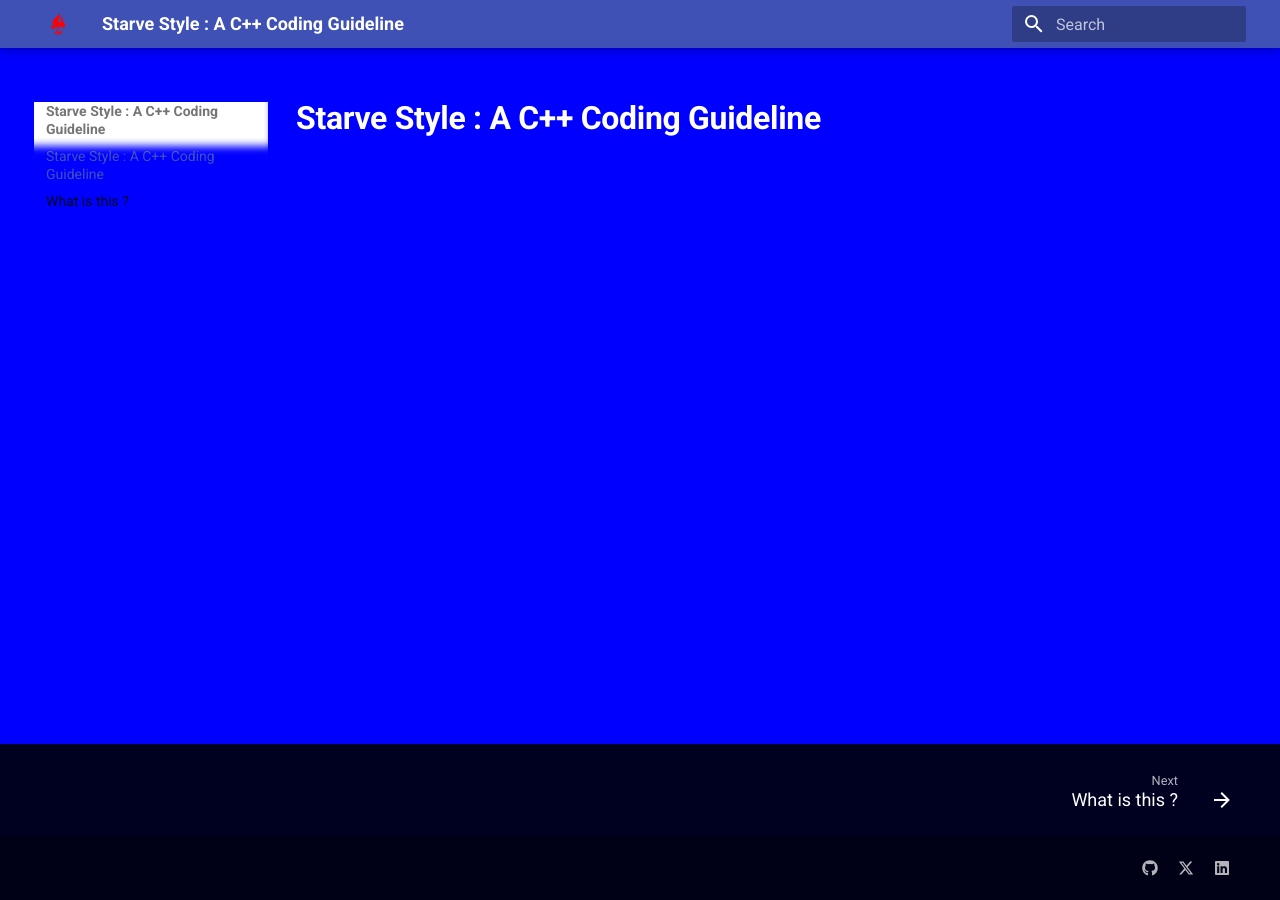
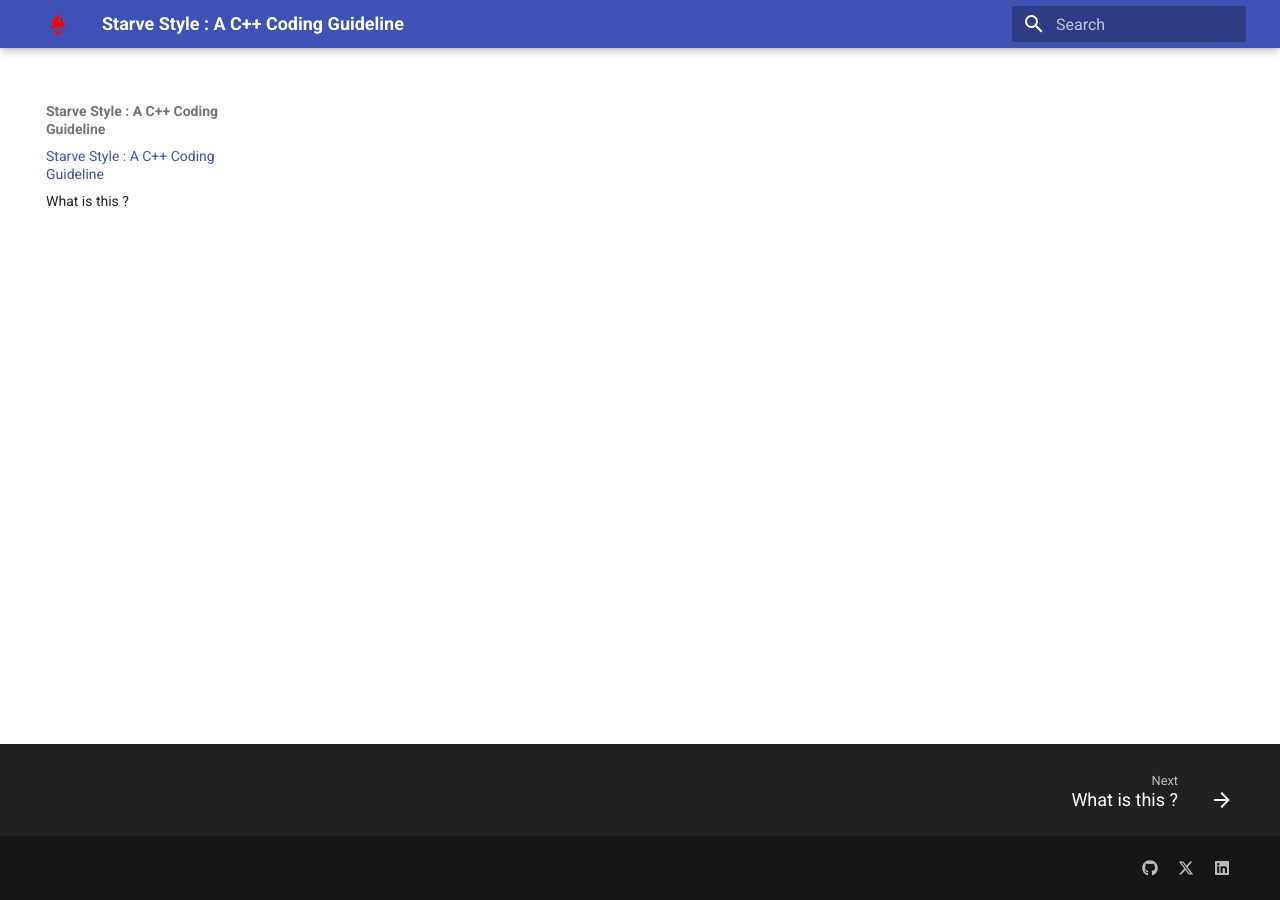
Before and after one commit to Belphonz/Starve-Style, an MkDocs documentation site: the page built from docs/index.md, in a window 1280 px wide. Built offline with MkDocs 1.6.1 and Material for MkDocs 9.7.7, drawn with Linux system fonts in a browser that asks for light colours.

Commit message:
vault backup: 2024-10-19 14:09:56

```diff
--- a/docs/stylesheets/extra.css
+++ b/docs/stylesheets/extra.css
@@ -12,7 +12,3 @@
     font-weight: bold;
     color: rgb(201, 60, 60);
 }
-
-body {
-    background: blue;
-}
```
